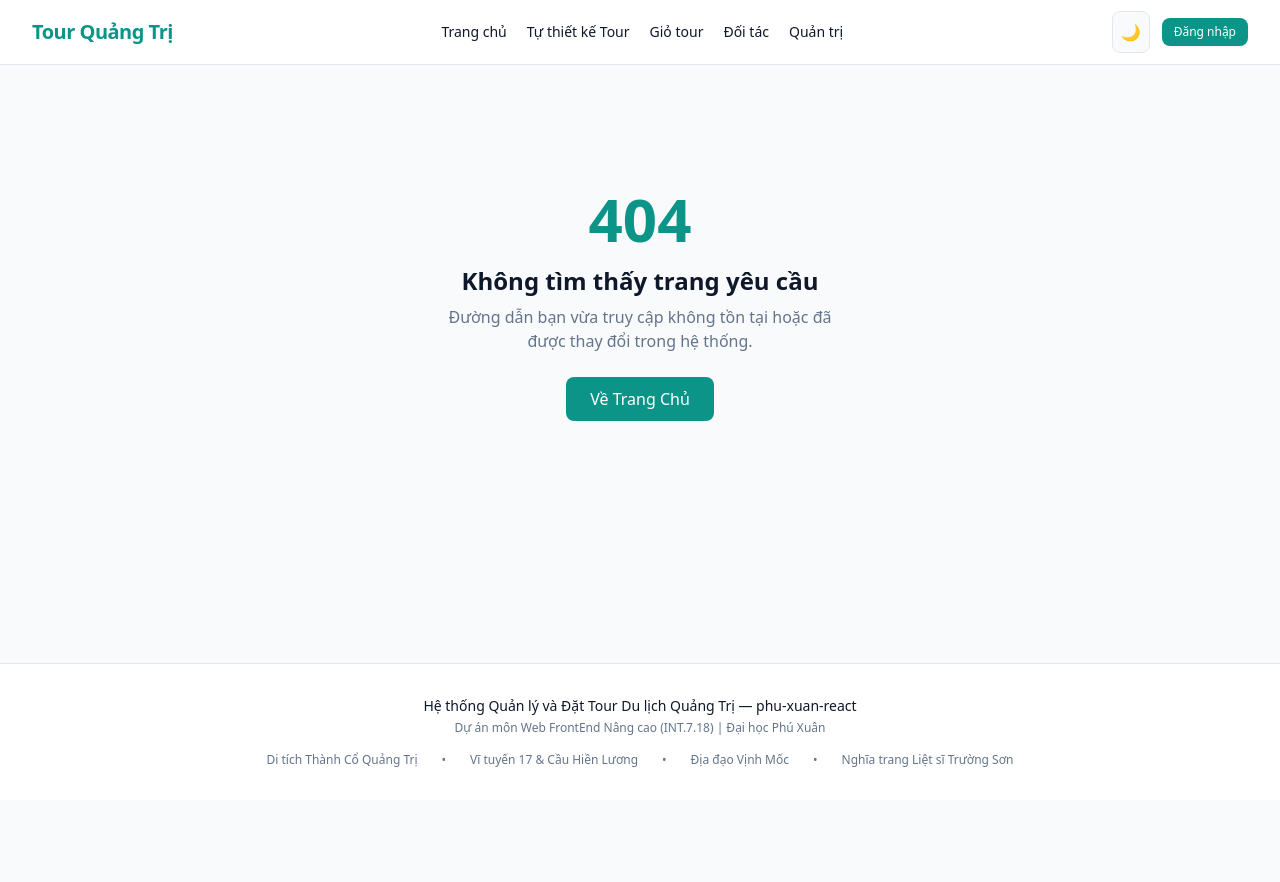
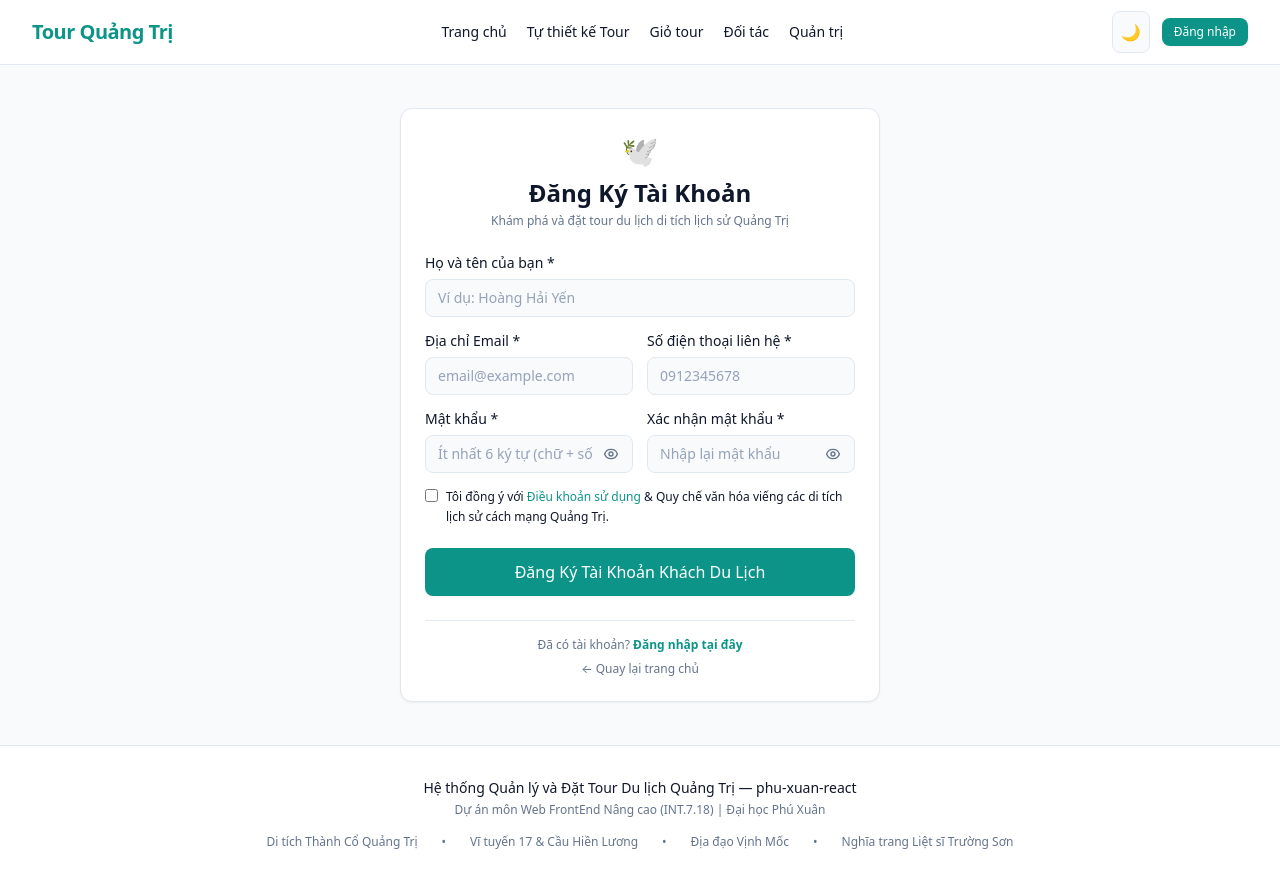
Before and after one commit to haiydkr06-hub/Tour-Quang-Tri-, a React (Vite) app: page /register in a window 1280 px wide. Before the commit the page ends 800 px from the top, so only its background shows below. Built offline with nearby package versions, Linux system fonts and the light colour scheme.

Commit message:
feat(auth-phase-4): public registration page for customer with full zod validation

```diff
--- a/src/app/routes.tsx
+++ b/src/app/routes.tsx
@@ -7,6 +7,7 @@ import { CheckoutPage } from '@/pages/CheckoutPage';
 import { PartnerDashboard } from '@/pages/PartnerDashboard';
 import { AdminDashboard } from '@/pages/AdminDashboard';
 import { LoginPage } from '@/pages/public/LoginPage';
+import { RegisterPage } from '@/pages/public/RegisterPage';
 import { NotFoundPage } from '@/pages/NotFoundPage';
 import { RoleGuard } from '@/features/auth/components/RoleGuard';
 
@@ -56,6 +57,10 @@ export const routes: RouteObject[] = [
         element: <LoginPage />,
       },
       {
+        path: 'register',
+        element: <RegisterPage />,
+      },
+      {
         path: 'admin/login',
         element: <LoginPage />,
       },
--- /dev/null
+++ b/src/pages/public/RegisterPage.tsx
@@ -0,0 +1,167 @@
+import { useState, type FormEvent } from 'react';
+import { useNavigate, Link } from 'react-router';
+import { useAuthStore } from '@/features/auth/store';
+import { registerApi } from '@/features/auth/service';
+import { validateRegisterForm } from '@/features/auth/schemas';
+import type { RegisterData } from '@/features/auth/types';
+import { TextField } from '@/components/ui/TextField';
+import { Button } from '@/components/ui/Button';
+import { Card } from '@/components/ui/Card';
+
+/**
+ * Màn hình Đăng ký tài khoản Khách du lịch (RegisterPage) cho vai trò CUSTOMER.
+ */
+export function RegisterPage() {
+  const navigate = useNavigate();
+  const login = useAuthStore((s) => s.login);
+
+  const [formData, setFormData] = useState<RegisterData>({
+    fullName: '',
+    email: '',
+    phone: '',
+    password: '',
+    confirmPassword: '',
+    agreeTerms: false,
+  });
+
+  const [fieldErrors, setFieldErrors] = useState<Record<string, string>>({});
+  const [serverError, setServerError] = useState<string>('');
+  const [isLoading, setIsLoading] = useState<boolean>(false);
+
+  const handleSubmit = async (e: FormEvent) => {
+    e.preventDefault();
+    setServerError('');
+
+    const validation = validateRegisterForm(formData);
+    if (!validation.success) {
+      setFieldErrors(validation.errors);
+      return;
+    }
+
+    setFieldErrors({});
+    setIsLoading(true);
+
+    try {
+      const res = await registerApi(formData);
+      if (res.success && res.user && res.token) {
+        login(res.user, res.token);
+        navigate('/');
+      } else {
+        setServerError(res.message);
+      }
+    } finally {
+      setIsLoading(false);
+    }
+  };
+
+  return (
+    <div className="mx-auto flex min-h-[85vh] max-w-lg items-center justify-center px-4 py-8">
+      <Card className="w-full">
+        <div className="text-center">
+          <span className="text-3xl">🕊️</span>
+          <h1 className="mt-2 text-2xl font-bold text-ink">Đăng Ký Tài Khoản</h1>
+          <p className="mt-1 text-xs text-ink-muted">
+            Khám phá và đặt tour du lịch di tích lịch sử Quảng Trị
+          </p>
+        </div>
+
+        {serverError ? (
+          <div className="mt-4 rounded-lg bg-danger/10 p-3 text-xs text-danger border border-danger/20" role="alert">
+            {serverError}
+          </div>
+        ) : null}
+
+        <form onSubmit={handleSubmit} className="mt-6 space-y-3.5">
+          <TextField
+            label="Họ và tên của bạn *"
+            placeholder="Ví dụ: Hoàng Hải Yến"
+            value={formData.fullName}
+            onChange={(e) => setFormData((p) => ({ ...p, fullName: e.target.value }))}
+            error={fieldErrors.fullName}
+            required
+          />
+
+          <div className="grid grid-cols-1 gap-3.5 sm:grid-cols-2">
+            <TextField
+              label="Địa chỉ Email *"
+              type="email"
+              placeholder="email@example.com"
+              value={formData.email}
+              onChange={(e) => setFormData((p) => ({ ...p, email: e.target.value }))}
+              error={fieldErrors.email}
+              required
+            />
+
+            <TextField
+              label="Số điện thoại liên hệ *"
+              placeholder="0912345678"
+              value={formData.phone}
+              onChange={(e) => setFormData((p) => ({ ...p, phone: e.target.value }))}
+              error={fieldErrors.phone}
+              required
+            />
+          </div>
+
+          <div className="grid grid-cols-1 gap-3.5 sm:grid-cols-2">
+            <TextField
+              label="Mật khẩu *"
+              type="password"
+              placeholder="Ít nhất 6 ký tự (chữ + số)"
+              value={formData.password}
+              onChange={(e) => setFormData((p) => ({ ...p, password: e.target.value }))}
+              error={fieldErrors.password}
+              required
+            />
+
+            <TextField
+              label="Xác nhận mật khẩu *"
+              type="password"
+              placeholder="Nhập lại mật khẩu"
+              value={formData.confirmPassword}
+              onChange={(e) => setFormData((p) => ({ ...p, confirmPassword: e.target.value }))}
+              error={fieldErrors.confirmPassword}
+              required
+            />
+          </div>
+
+          <div>
+            <label className="flex items-start gap-2 cursor-pointer text-xs text-ink leading-relaxed">
+              <input
+                type="checkbox"
+                checked={formData.agreeTerms}
+                onChange={(e) => setFormData((p) => ({ ...p, agreeTerms: e.target.checked }))}
+                className="mt-0.5 rounded accent-primary"
+              />
+              <span>
+                Tôi đồng ý với{' '}
+                <span className="text-primary font-medium hover:underline">Điều khoản sử dụng</span>{' '}
+                & Quy chế văn hóa viếng các di tích lịch sử cách mạng Quảng Trị.
+              </span>
+            </label>
+            {fieldErrors.agreeTerms ? (
+              <p className="mt-1 text-xs text-danger" role="alert">
+                {fieldErrors.agreeTerms}
+              </p>
+            ) : null}
+          </div>
+
+          <Button type="submit" variant="primary" size="lg" isLoading={isLoading} className="w-full mt-2">
+            Đăng Ký Tài Khoản Khách Du Lịch
+          </Button>
+        </form>
+
+        <div className="mt-6 border-t border-border pt-4 text-center text-xs text-ink-muted space-y-2">
+          <p>
+            Đã có tài khoản?{' '}
+            <Link to="/login" className="font-semibold text-primary hover:underline">
+              Đăng nhập tại đây
+            </Link>
+          </p>
+          <Link to="/" className="inline-block text-ink-muted hover:text-ink">
+            ← Quay lại trang chủ
+          </Link>
+        </div>
+      </Card>
+    </div>
+  );
+}
```
Also changed, not shown: 1 other file (tests, documents, lock files or other folders).
